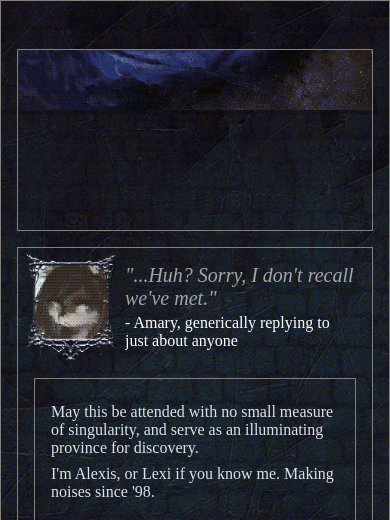
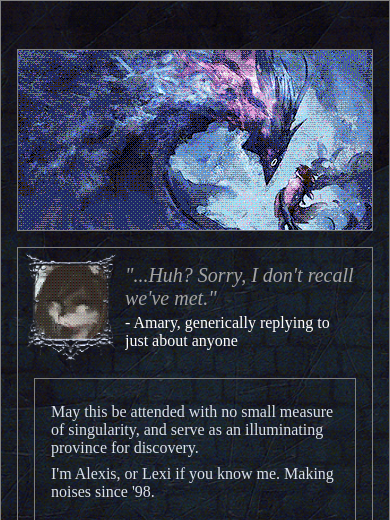
Before and after one commit to AmaryllisNO/neocities-site, a website: page public/index.html in a window 390 px wide. Shown: the top 520 px of the page. Drawn offline with Linux system fonts and the light colour scheme; no server answers.

Commit message:
refactor hero image styles for improved layout and responsiveness

```diff
--- a/public/scss/components/_hero.scss
+++ b/public/scss/components/_hero.scss
@@ -4,9 +4,7 @@
   overflow: hidden;
   & img {
     background-blend-mode: darken;
-    position: relative;
-    bottom: 150px;
-    width: 100%;
+    transform: translateY(-60px);
   }
   &__header {
     padding: 20px 0;
```
Also changed, not shown: public/index.html (+0 -37 lines), public/styles/styles.css.
